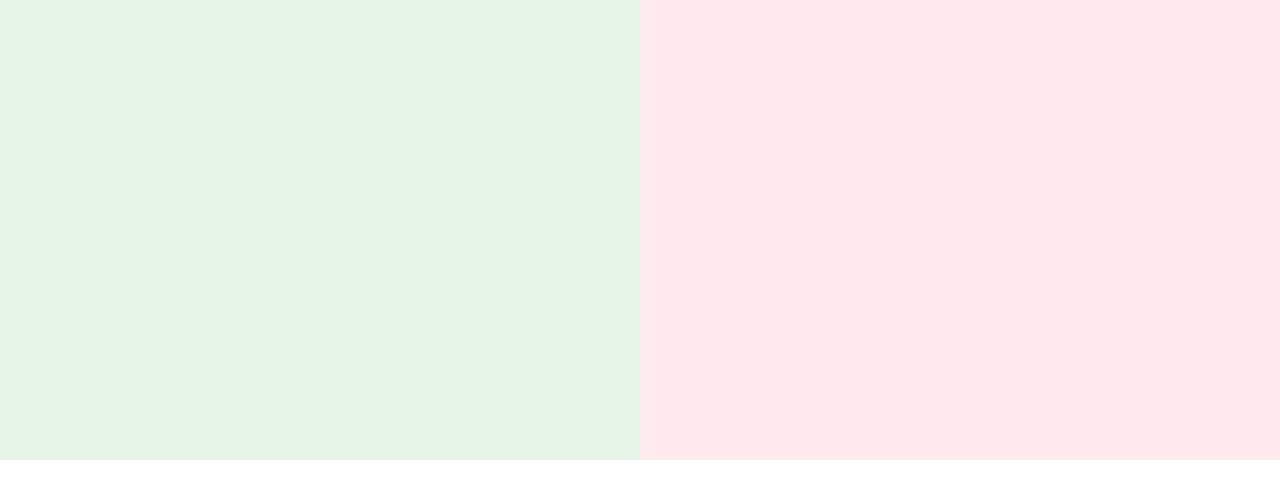
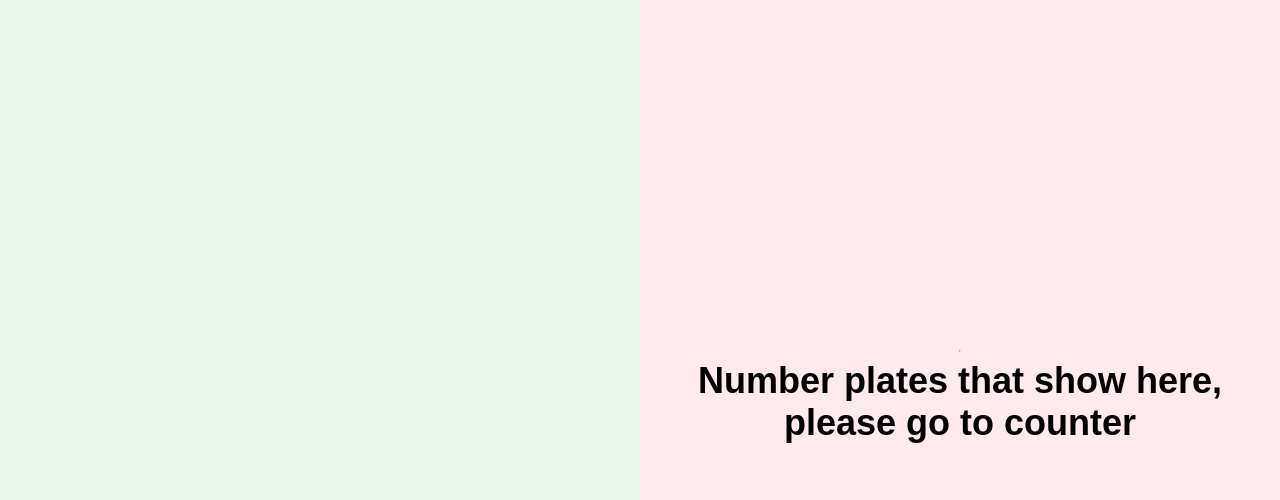
Before and after one commit to YolkFinggers/truckQueue, an Electron app: page src/display.html in a window 1280 px wide. Shown: the part 340-840 px from the top of the page. Before the commit the page ends 800 px from the top, so only its background shows below. Drawn offline with Linux system fonts and the light colour scheme.

Commit message:
display font size tweaks
tweaked so that the header, list, and footer (h3) is proportionate. and footer wont be squish downwards anymore, instead, list will be scrollable

```diff
--- a/src/css/display.css
+++ b/src/css/display.css
@@ -3,14 +3,11 @@
     --dynamic-fs: 3rem;
 }
 
-#textContainer {
-  /* Apply the variable to the container */
-  font-size: var(--fs);
-}
-
 body {
   font-family: Arial, sans-serif;
   margin: 0;
+  height: 100vh;
+  overflow: hidden;
 }
 
 .container {
@@ -22,8 +19,9 @@ body {
 .column {
   flex: 1;
   padding: 20px;
-  overflow-y: auto;
-  position: relative;
+  display: flex;
+  flex-direction: column;
+  height: 100%;
 }
 
 .assigned {
@@ -34,12 +32,25 @@ body {
   background: #ffebee; /* light red */
 }
 
-h2,h3{
+#assignedDisplay, #failedDisplay {
+  flex-grow: 1;
+  overflow-y: auto;
+}
+
+h2 {
   text-align: center;
   font-size: clamp(1.5rem, var(--dynamic-fs), 15rem);
+  flex-shrink: 0;
+}
+
+h3 {
+  text-align: center;
+  font-size: clamp(1rem, calc(var(--dynamic-fs) * 0.75), 5rem);
+  flex-shrink: 0;
+  margin-top: auto;
 }
 
 .truck {
-  font-size: calc(var(--dynamic-fs) * 0.5);
+  font-size: calc(var(--dynamic-fs) * 1.8);
   padding: 15px;
 }
```
